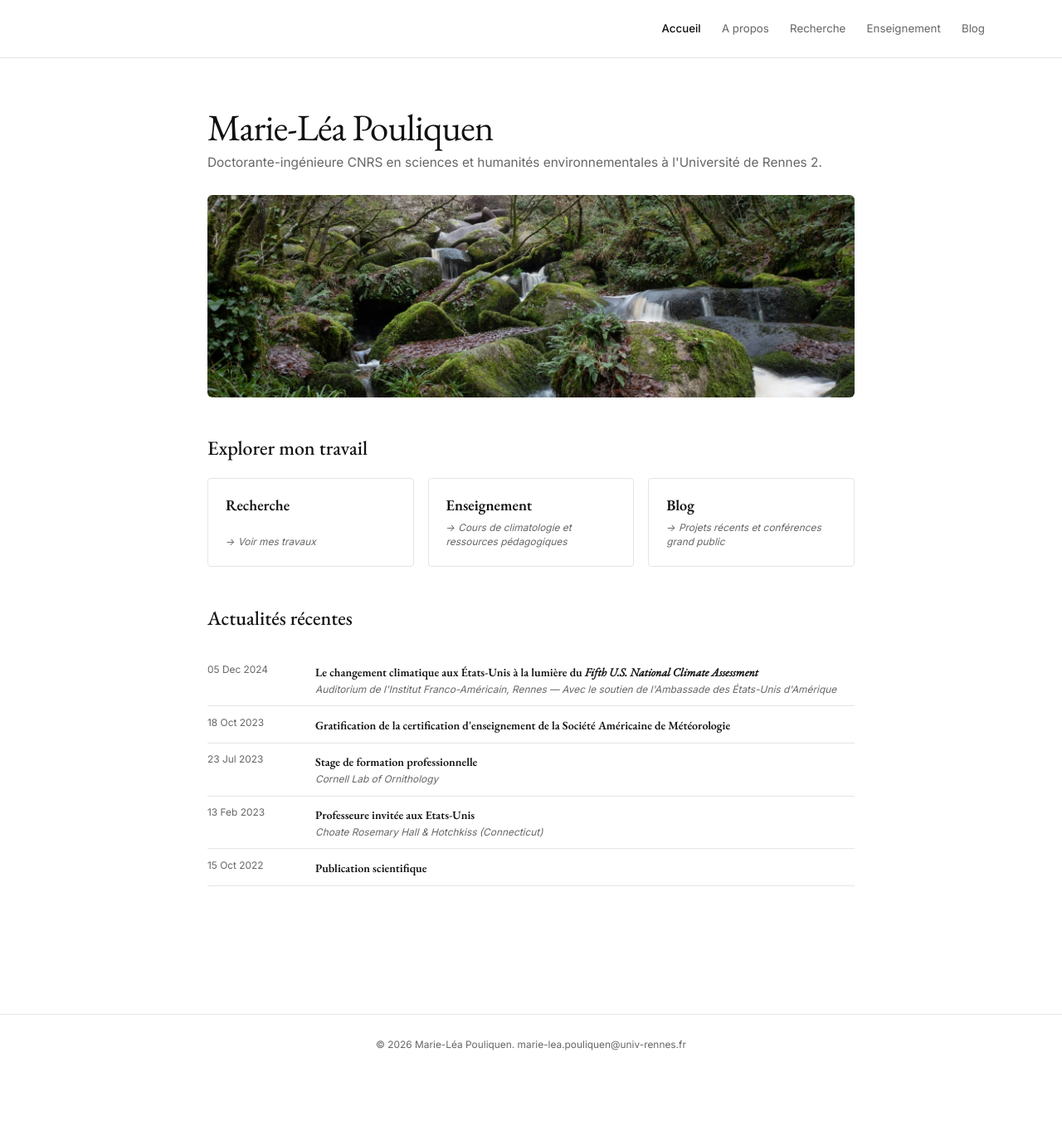
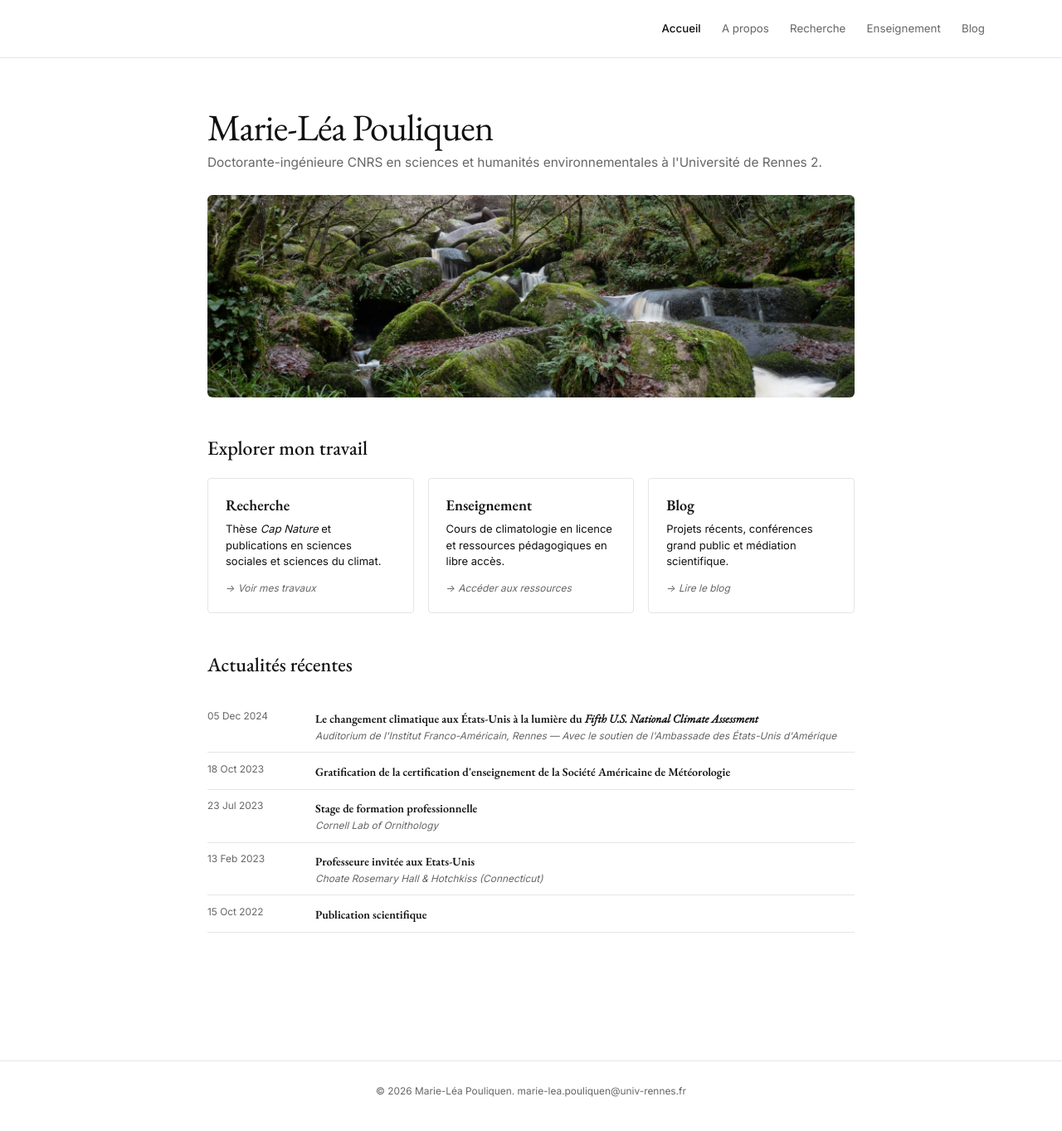
Before and after one commit to marieleapouliquen/marieleapouliquen.github.io, a Jekyll site: the page built from _pages/index.md, in a window 1280 px wide. Shown: the whole page at 83% size. Built offline with Jekyll 4.4.1, drawn with Linux system fonts in a browser that asks for light colours; before the commit the page ends 1307 px from its top, so only the background shows below that.

Commit message:
Update index.md

```diff
--- a/_pages/index.md
+++ b/_pages/index.md
@@ -17,19 +17,23 @@ description: Marie-Léa Pouliquen — doctorante
 ## Explorer mon travail
 
 <div class="home-cards">
+
   <a href="{{ '/recherche/' | relative_url }}" class="home-card">
     <h3>Recherche</h3>
+    <p>Thèse <em>Cap Nature</em> et publications en sciences sociales et sciences du climat.</p>
     <span class="home-card-meta">→ Voir mes travaux</span>
   </a>
 
   <a href="{{ '/enseignement/' | relative_url }}" class="home-card">
     <h3>Enseignement</h3>
-    <span class="home-card-meta">→ Cours de climatologie et ressources pédagogiques</span>
+    <p>Cours de climatologie en licence et ressources pédagogiques en libre accès.</p>
+    <span class="home-card-meta">→ Accéder aux ressources</span>
   </a>
 
   <a href="{{ '/blog/' | relative_url }}" class="home-card">
     <h3>Blog</h3>
-    <span class="home-card-meta">→ Projets récents et conférences grand public</span>
+    <p>Projets récents, conférences grand public et médiation scientifique.</p>
+    <span class="home-card-meta">→ Lire le blog</span>
   </a>
 
 </div>
```
